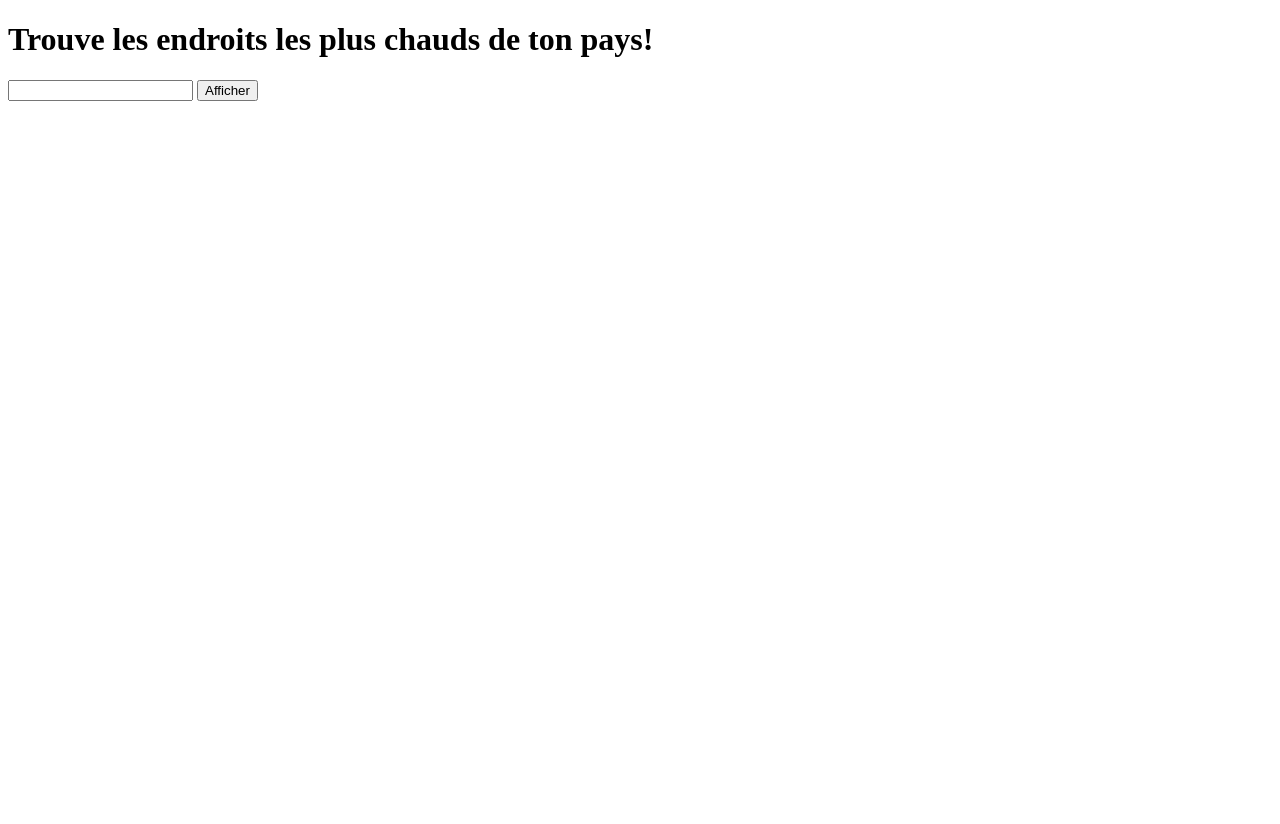
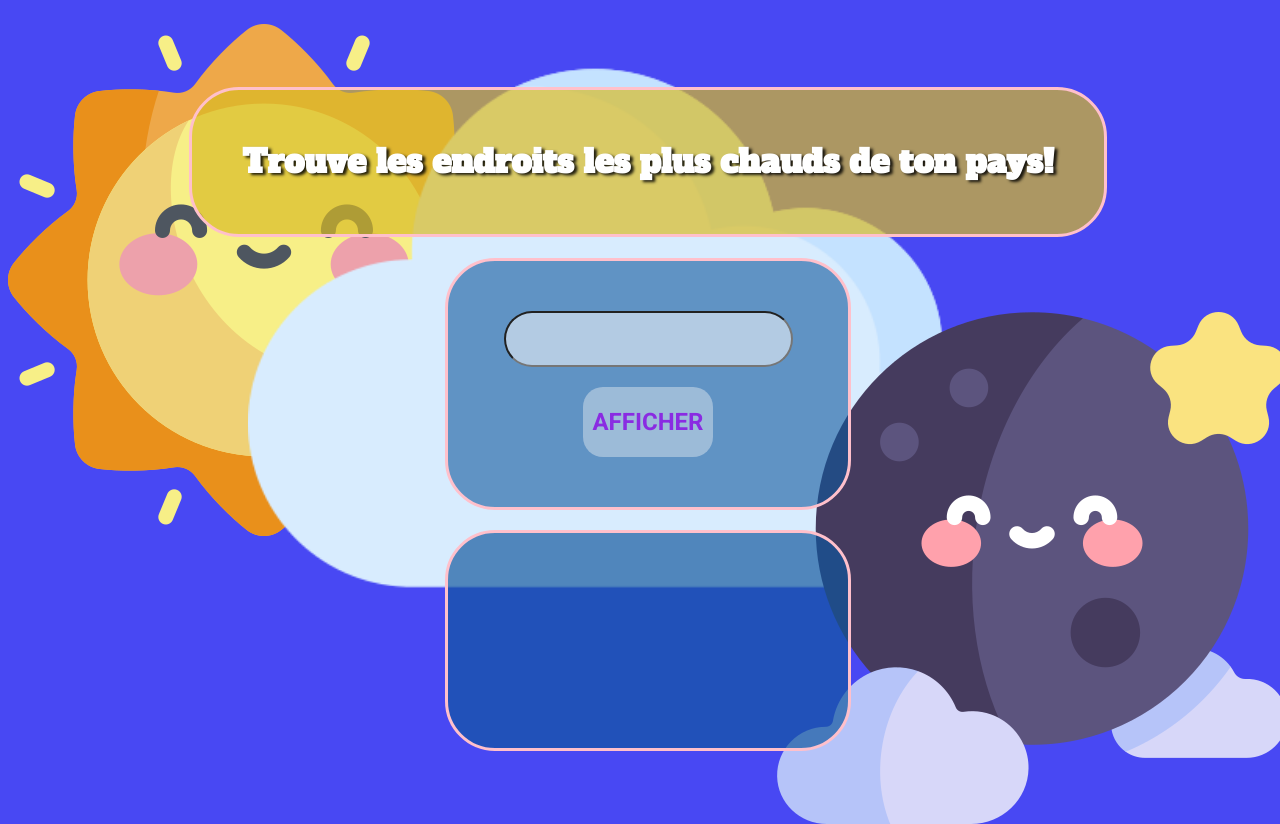
Before and after one commit to Mykhado/meteoSkynet, a plain HTML site: page index.html in a window 1280 px wide. Before the commit the page ends 800 px from the top, so only its background shows below. Drawn offline with Linux system fonts and the light colour scheme; no server answers.

Commit message:
projet fonctionnel

```diff
--- a/index.html
+++ b/index.html
@@ -10,10 +10,21 @@
   <body>
     <h1>Trouve les endroits les plus chauds de ton pays!</h1>
     <section id="search">
-      <input type="text" />
-      <button>Afficher</button>
+      <form action="">
+        <input type="text" id="texte" /> <br>
+        <input type="button" id="btnSearch" value="AFFICHER" />
+      </form>
+      <section id></section>
     </section>
-    <section id="meteoInfo"></section>
+    <section id="meteoInfo">
+      <h2 id="condition"></h2>
+      <p id="date-heure"></p>
+      <p id="tempMinMax"></p>
+      <div id="weatherPic"></div>
+    </section>
+    <img id="sun" src="./media/soleil-2.png" alt="" />
+    <img id="cloud" src="./media/cloud-computing.png" alt="" />
+    <img id="moon" src="./media/pleine-lune.png" alt="" />
     <script src="index.js"></script>
   </body>
 </html>
--- a/index.js
+++ b/index.js
@@ -1,3 +1,4 @@
+let userChoice;
 let ville;
 let pays;
 let Tminday;
@@ -8,9 +9,15 @@ let time;
 let previsionNight;
 let sunUp;
 let sunDown;
-let imgMeteo;
+let imgMeteoBig;
+let conditionClim;
+let searchBtn = document.getElementById("btnSearch");
+let searchUser = document.getElementById("texte");
 
-fetch("https://www.prevision-meteo.ch/services/json/paris")
+searchBtn.addEventListener("click", () => {
+  userChoice = searchUser.value;
+  console.log(userChoice);
+  fetch(`https://www.prevision-meteo.ch/services/json/${userChoice}`)
     .then((response) => response.json())
     .then((data) => {
       ville = data.city_info.name;
@@ -20,9 +27,19 @@ fetch("https://www.prevision-meteo.ch/services/json/paris")
       instantTemp = data.current_condition.tmp;
       date = data.current_condition.date;
       time = data.current_condition.hour;
-    previsionNight = data.hourly_data;
       sunDown = data.city_info.sunset;
       sunUp = data.city_info.sunrise;
-    imgMeteo = data.current_condition.icon_big;
-    console.log(Tmaxday);
+      imgMeteoBig = data.current_condition.icon_big;
+      conditionClim = data.current_condition.condition;
+
+      let imgTemps = document.getElementById("weatherPic");
+      imgTemps.innerHTML=`<img src="${imgMeteoBig}" alt="">`
+      let condClim = document.getElementById("condition");
+      condClim.innerHTML= `${ville}, ${pays} ${conditionClim}`;
+      let today= document.getElementById("date-heure");
+      today.innerHTML= `Le ${date} à ${time} `
+      let temperature= document.getElementById("tempMinMax");
+      temperature.innerHTML=`min: ${Tminday}°  <span id="sizeTemp">${instantTemp}°</span>  max: ${Tmaxday}°`
+
     });
+});
--- a/style.css
+++ b/style.css
@@ -0,0 +1,108 @@
+@import url('https://fonts.googleapis.com/css2?family=Alfa+Slab+One&display=swap');
+@import url('https://fonts.googleapis.com/css2?family=Roboto:ital,wght@0,100;0,300;0,400;0,500;0,700;0,900;1,100;1,300;1,400;1,500;1,700;1,900&display=swap');
+
+body {
+    position: relative;
+    display: flex;
+    flex-direction: column;
+    justify-content: center;
+    align-items: center;
+    width: 100%;
+    height: 100vh;
+    background-color: rgb(72, 72, 243);
+    color: white;
+}
+
+h1 {
+    font-family: 'Alfa Slab One', cursive;
+    background-color: rgba(217, 187, 35, 0.69);
+    text-shadow: 3px 2px 3px rgba(0,0,0,0.85);
+    padding: 50px;
+    border-radius: 50px;
+    border: solid 1mm pink;
+
+}
+h2{
+    font-family: 'Roboto', sans-serif;
+    font-size: 1.3em;
+}
+#texte{
+    text-align: center;
+    background-color: rgba(255, 255, 255, 0.525);
+    border-radius: 30px;
+    height: 50px;
+    font-size: 1.5em;
+    color:black;
+    font-weight: bold;
+    font-family: 'Roboto', sans-serif;
+
+}
+#btnSearch{
+    margin-top: 20px;
+    width: 130px;
+    height: 70px;
+    font-size: 1.5em;
+    font-weight: bold;
+    border-radius: 20px;
+    border: none;
+    background-color: rgba(245, 245, 245, 0.403);
+    color: blueviolet;
+    cursor: pointer;
+    font-family: 'Roboto', sans-serif;
+}
+#btnSearch:hover{
+    background-color: rgba(160, 147, 28, 0.482);
+    transition: ease-in-out 0.5s;
+    color: white;
+}
+
+#sun {
+    position: absolute;
+    top: 2%;
+    left: 0;
+    z-index: -1;
+}
+
+#cloud {
+    position: absolute;
+    z-index: -1;
+    bottom: 10%;
+    width: 800px;
+}
+#moon{
+    position: absolute;
+    z-index: -1;
+    bottom: -2%;
+    right: 0;
+}
+
+#search {
+    display: flex;
+    justify-content: center;
+    text-align: center;
+    background-color: rgba(14, 86, 157, 0.594);
+    width: 300px;
+    padding: 50px;
+    border-radius: 50px;
+    border: solid 1mm pink;
+    text-shadow: 3px 2px 3px rgba(0,0,0,0.85);
+
+}
+#meteoInfo{
+    display: flex;
+    flex-direction: column;
+    text-align: center;
+    background-color: rgba(14, 86, 157, 0.67);
+    width: 300px;
+    padding: 50px;
+    border-radius: 50px;
+    border: solid 1mm pink;
+    text-shadow: 3px 2px 3px rgba(0,0,0,0.85);
+    margin-top: 20px;
+}
+#sizeTemp{
+    font-size: 5em;
+}
+#date-heure{
+    font-size: 1.5em;
+}
```
Also changed, not shown: media/cloud-computing.png (added), media/pleine-lune.png (added), media/soleil-2.png (added). Lines whose indentation alone changed are shown as unchanged.
